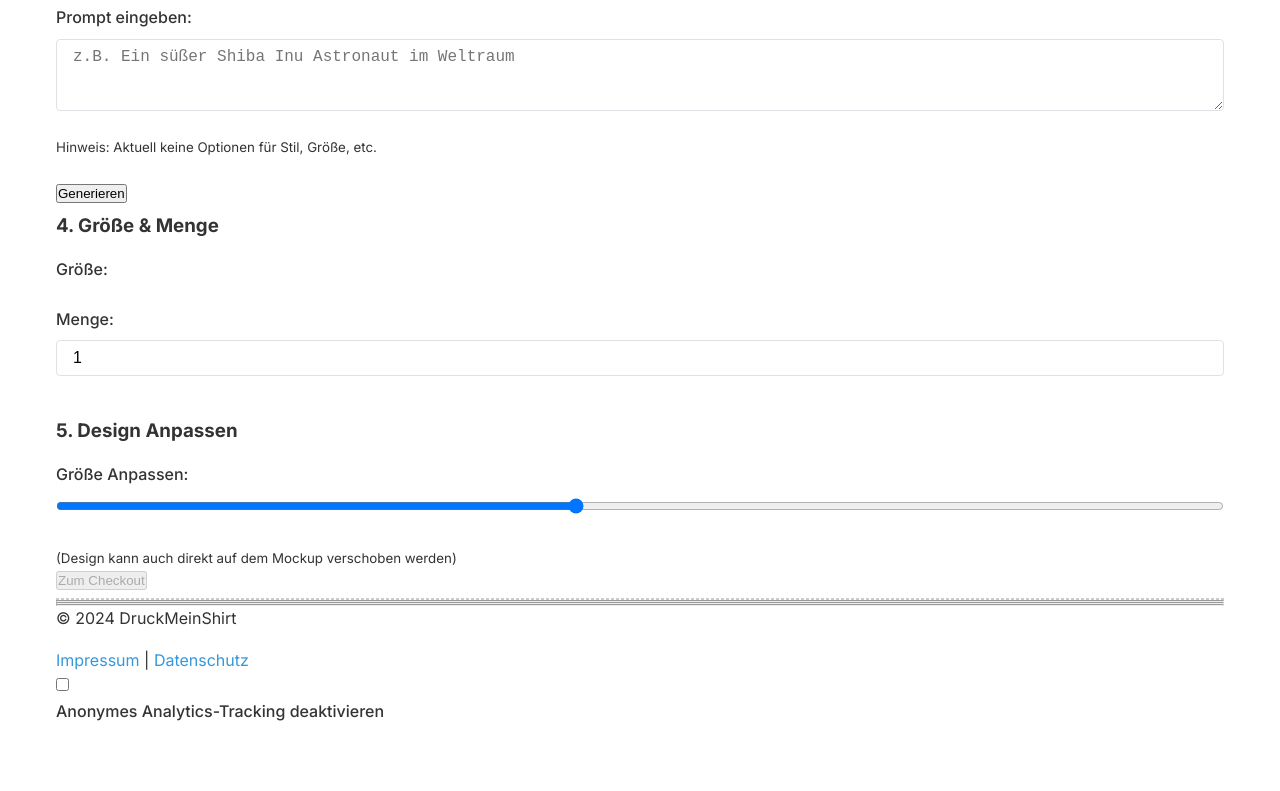
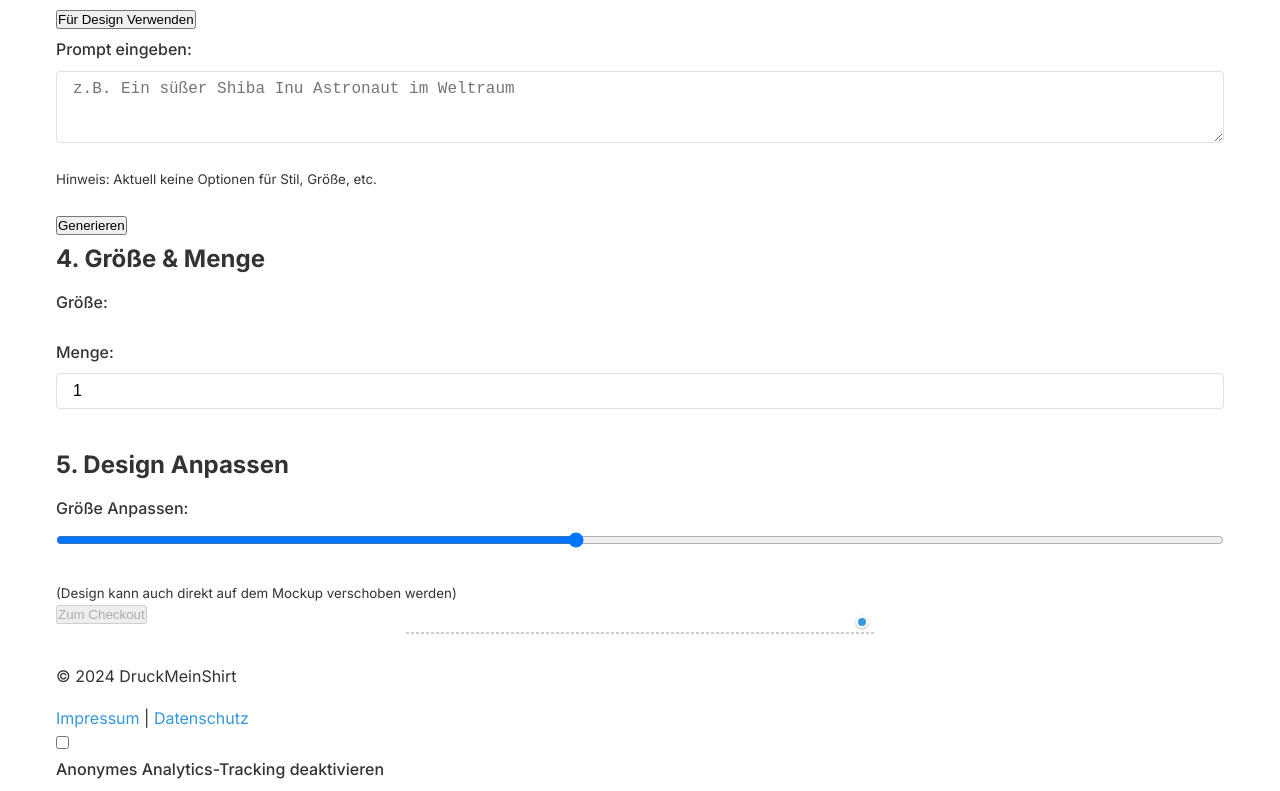
Before and after one commit to triken22/druckshirt, a website built with Vite: page frontend/index.html in a window 1280 px wide. Shown: the part 536-1327 px from the top of the page. Before the commit the page ends 1268 px from the top, so only its background shows below. Built offline with nearby package versions, Linux system fonts and the light colour scheme; some packages are replaced by stand-ins of ours; files whose address does not match are found by name.

Commit message:
Style: Apply design best practices (spacing, hierarchy, polish)

```diff
--- a/frontend/index.html
+++ b/frontend/index.html
@@ -12,7 +12,7 @@
       rel="stylesheet"
     />
     <!-- Stylesheet -->
-    <link rel="stylesheet" href="./src/style.css" />
+    <link rel="stylesheet" href="/src/style.css" />
     <!-- Load Stripe.js early -->
     <script src="https://js.stripe.com/v3/" defer></script>
     <!-- PostHog Snippet -->
@@ -231,8 +231,6 @@
         </div>
       </section>
 
-      <hr />
-
       <section id="tokens-section" style="display: none">
         <h2>Tokens Kaufen</h2>
         <p>Kaufe Tokens, um die AI Bildgenerierung zu nutzen.</p>
@@ -265,8 +263,6 @@
           <div id="grant-id-display" class="grant-id-box"></div>
         </div>
       </section>
-
-      <hr />
 
       <section id="checkout-section" style="display: none">
         <h2>Checkout</h2>
@@ -355,8 +351,6 @@
         </div>
       </section>
 
-      <hr />
-
       <section id="recovery-section" style="display: none">
         <h2>Grant ID Wiederherstellen</h2>
         <p>
@@ -380,8 +374,8 @@
       <div class="container footer-content">
         <p>&copy; 2024 DruckMeinShirt</p>
         <div class="legal-links">
-          <a href="#impressum">Impressum</a> |
-          <a href="#datenschutz">Datenschutz</a>
+          <a href="impressum.html">Impressum</a> |
+          <a href="datenschutz.html">Datenschutz</a>
         </div>
         <div class="analytics-opt-out">
           <input type="checkbox" id="posthog-opt-out-toggle" />
@@ -392,6 +386,6 @@
       </div>
     </footer>
 
-    <script type="module" src="./src/main.js"></script>
+    <script type="module" src="src/main.js"></script>
   </body>
 </html>
--- a/frontend/src/style.css
+++ b/frontend/src/style.css
@@ -48,6 +48,10 @@ main {
   padding-bottom: var(--spacing-xl);
 }
 
+section {
+  margin-bottom: var(--spacing-xl); /* Increase space between sections */
+}
+
 h1,
 h2,
 h3,
@@ -56,6 +60,21 @@ h5,
 h6 {
   margin-bottom: var(--spacing-md);
   font-weight: 700;
+  line-height: 1.3;
+}
+
+h1 {
+  font-size: 2.5rem;
+}
+h2 {
+  font-size: 2rem;
+  margin-top: var(--spacing-lg); /* Add top margin to section titles */
+}
+h3 {
+  font-size: 1.5rem;
+}
+h4 {
+  font-size: 1.2rem;
 }
 
 p {
@@ -204,8 +223,16 @@ input[type="range"] {
 }
 
 #design-image-container {
-  /* ... existing styles ... */
-  border: 1px dashed rgba(0, 0, 0, 0.2); /* Lighter border by default */
+  position: absolute;
+  width: 40%;
+  height: auto;
+  top: 25%;
+  left: 30%;
+  cursor: grab;
+  user-select: none;
+  border: 1px dashed rgba(0, 0, 0, 0.2);
+  /* Add a subtle inner shadow for depth maybe? */
+  /* box-shadow: inset 0 0 5px rgba(0,0,0,0.1); */
 }
 
 #design-image-container:hover {
@@ -236,3 +263,26 @@ input[type="range"] {
 }
 
 /* Add other breakpoints if needed */
+
+.mockup-viewer {
+  /* Styles for right column */
+  position: sticky;
+  top: calc(
+    var(--spacing-lg) + 60px
+  ); /* Adjust sticky top offset considering header height */
+  height: fit-content; /* Ensure sticky positioning works correctly */
+}
+
+.resize-handle {
+  position: absolute;
+  bottom: 5px; /* Position slightly offset from corner */
+  right: 5px;
+  width: 12px;
+  height: 12px;
+  background-color: var(--primary-color);
+  border: 2px solid #fff;
+  border-radius: 50%;
+  cursor: nwse-resize;
+  box-shadow: 0 1px 3px rgba(0, 0, 0, 0.3);
+  z-index: 10; /* Ensure it's above the container border */
+}
```
